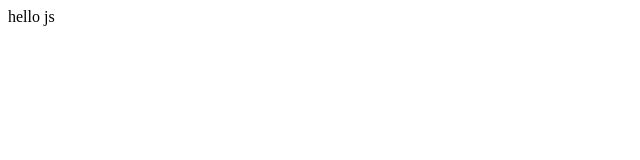
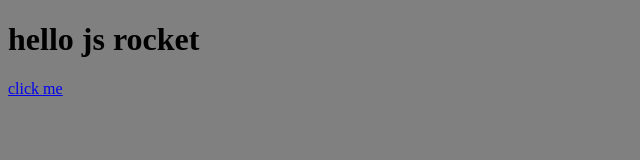
Before and after one commit to kevingodskid/js-rocket, a plain HTML site: page index.html in a window 1280 px wide. Shown: the whole page, without its empty margins (0-640 px from the left). Drawn offline with Linux system fonts and the light colour scheme.

Commit message:
made some car stuff

```diff
--- /dev/null
+++ b/css/style.css
@@ -0,0 +1,4 @@
+body{
+	background-color: grey;
+
+}
--- a/index.html
+++ b/index.html
@@ -1,4 +1,14 @@
-hello js
-<script type="text/javascript">
-	console.log("hello there friends");
-</script>
+<!DOCTYPE html>
+<html>
+<head>
+	<title>JS Rocket</title>
+	<script type="text/javascript" src="js/script.js"></script>
+	<link rel= "stylesheet" type="text/css" href="css/style.css">
+
+</head>
+<body>
+	<h1>hello js rocket</h1>
+	<a href="#" onclick="sayMyName('kaiwen');">click me</a>
+</body>
+
+</html>
```
Also changed, not shown: 1 other file.
